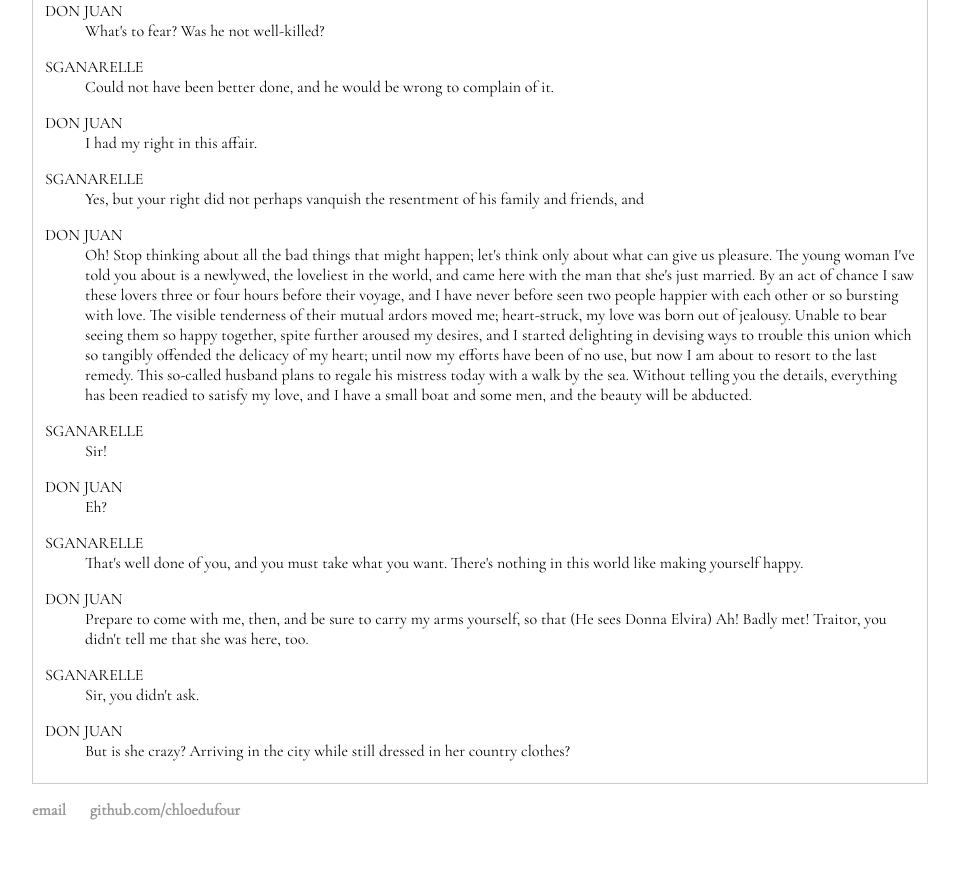
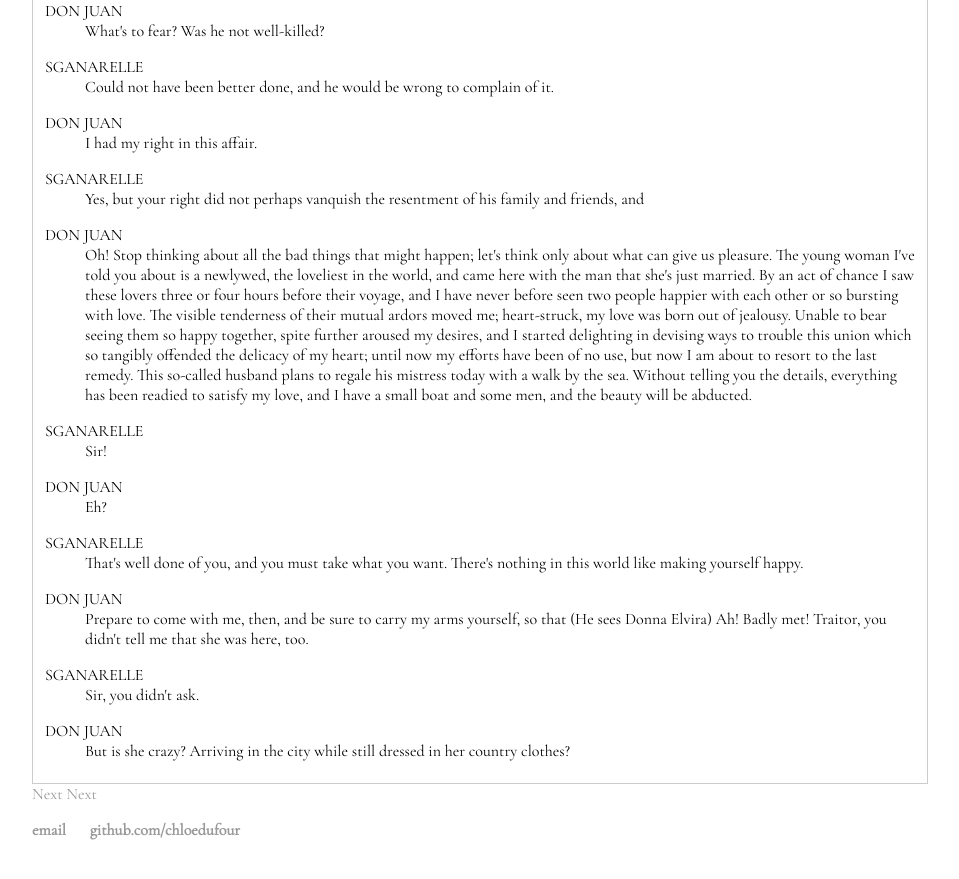
Before and after one commit to chloedufour/cdufour.github.io, a Jekyll site: the page built from final/DonJuan/Act1/enscene2.html, in a window 1280 px wide and 900 px high, scrolled down 3254 px. Shown: the top 879 px of the window, without its empty margins (160-1119 px from the left). Built offline with Jekyll 4.4.1, drawn with Linux system fonts in a browser that asks for light colours.

Commit message:
Update enscene2.html

```diff
--- a/final/DonJuan/Act1/enscene2.html
+++ b/final/DonJuan/Act1/enscene2.html
@@ -1071,6 +1071,9 @@
          </dl>
 
       </div>
+    <a class="next" href="/final/DonJuan/Act1/enscene3.html">Next</a>
+    <a class="prev" href="/final/DonJuan/Act1/enscene1.html">Next</a>
+
         <script>
 function openCity(evt, cityName) {
     var i, tabcontent, tablinks;
```
